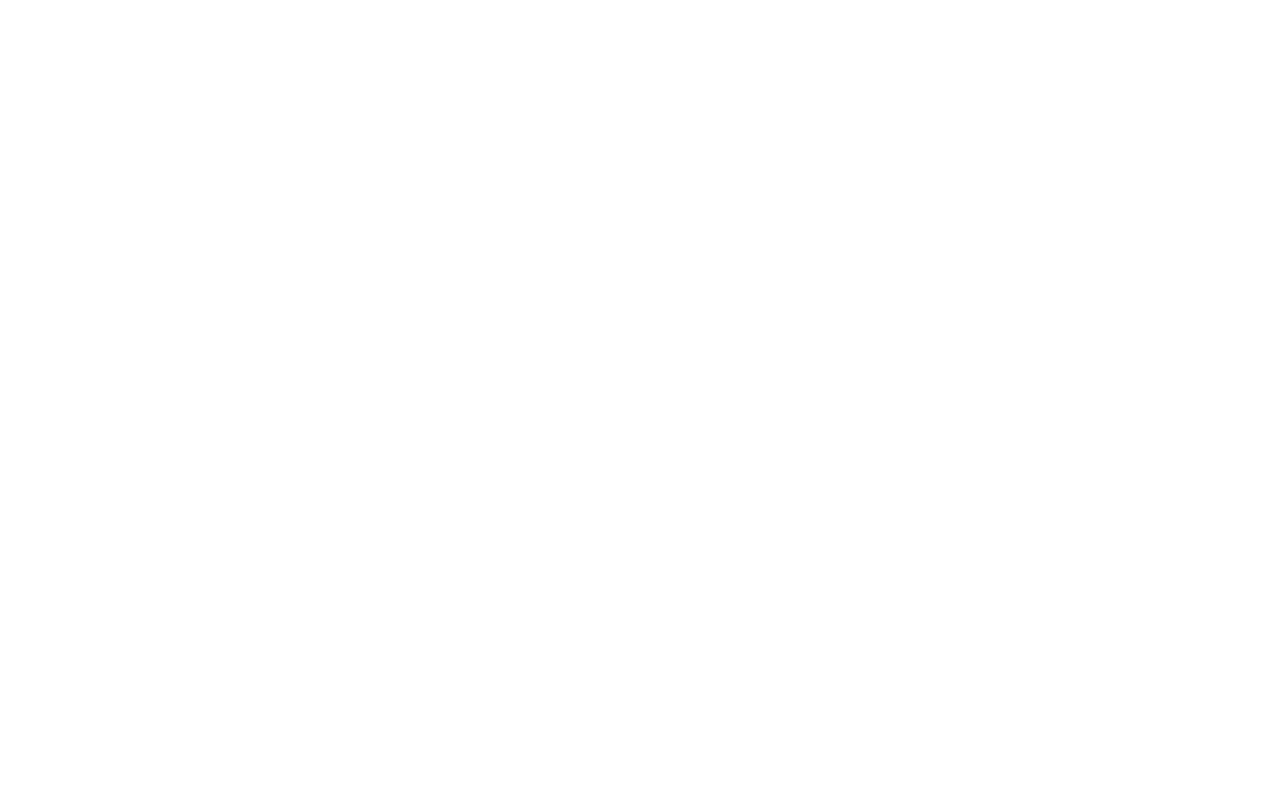
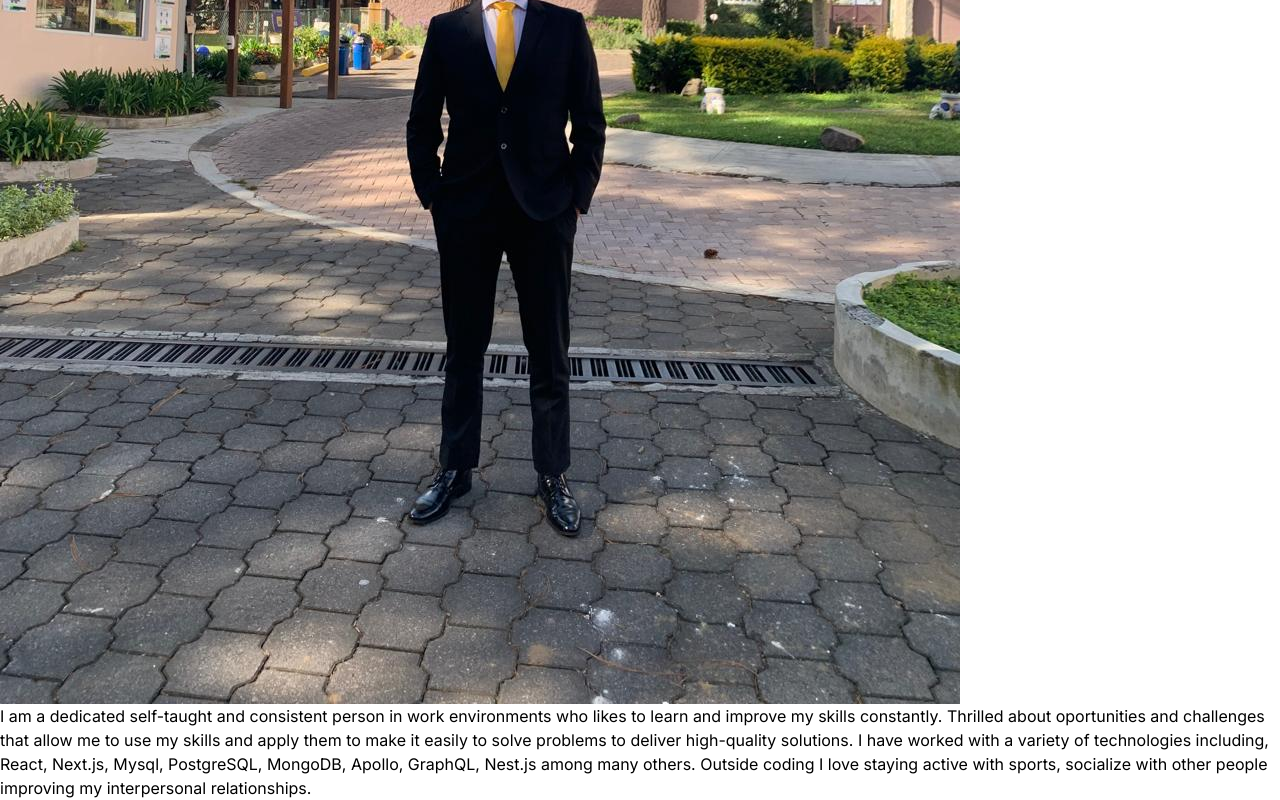
Before and after one commit to SRV-JSPA/Portafolio, a React (Vite) app: page / in a window 1280 px wide. Shown: the part 1338-2138 px from the top of the page. Before the commit the page ends 800 px from the top, so only its background shows below. Built offline with nearby package versions, Linux system fonts and the light colour scheme; the HTML template or start-up script is replaced by a standard one.

Commit message:
Update SobreMi.jsx and created Tecnologias.jsx

```diff
--- a/src/components/SobreMi.jsx
+++ b/src/components/SobreMi.jsx
@@ -1,9 +1,35 @@
+import sobreMi from "../Images/sobreMi.jpeg";
+
 const SobreMi = () => {
   return (
-    <div className="border-b border-neutral-900 pb-4" >
-        <h2 className="my-20 text-center text-4xl" >About Me</h2>
+    <div className="border-b border-neutral-900 pb-4">
+      <h2 className="my-20 text-center text-4xl">
+        About <span className="text-neutral-500">Me</span>
+      </h2>
+      <div className="flex flex-wrap">
+        <div className="w-full lg:w-1/2 lg:p-8">
+          <div className="flex items-center justify-center">
+            <img className="rounded-2xl" src={sobreMi} alt="Sobre Mi" />
+          </div>
+        </div>
+        <div className="w-full lg:w-1/2">
+          <div className="flex justify-center lg:justify-start">
+            <p className="my-2 max-w-xl py-6" >
+              I am a dedicated self-taught and consistent person in work
+              environments who likes to learn and improve my skills constantly.
+              Thrilled about oportunities and challenges that allow me to use my
+              skills and apply them to make it easily to solve problems to
+              deliver high-quality solutions. I have worked with a variety of
+              technologies including, React, Next.js, Mysql, PostgreSQL,
+              MongoDB, Apollo, GraphQL, Nest.js among many others. Outside
+              coding I love staying active with sports, socialize with other
+              people improving my interpersonal relationships.
+            </p>
+          </div>
+        </div>
+      </div>
     </div>
-  )
-}
+  );
+};
 
-export default SobreMi
+export default SobreMi;
```
Also changed, not shown: src/Images/sobreMi.jpeg (added), src/components/Tecnologias.jsx (added).
